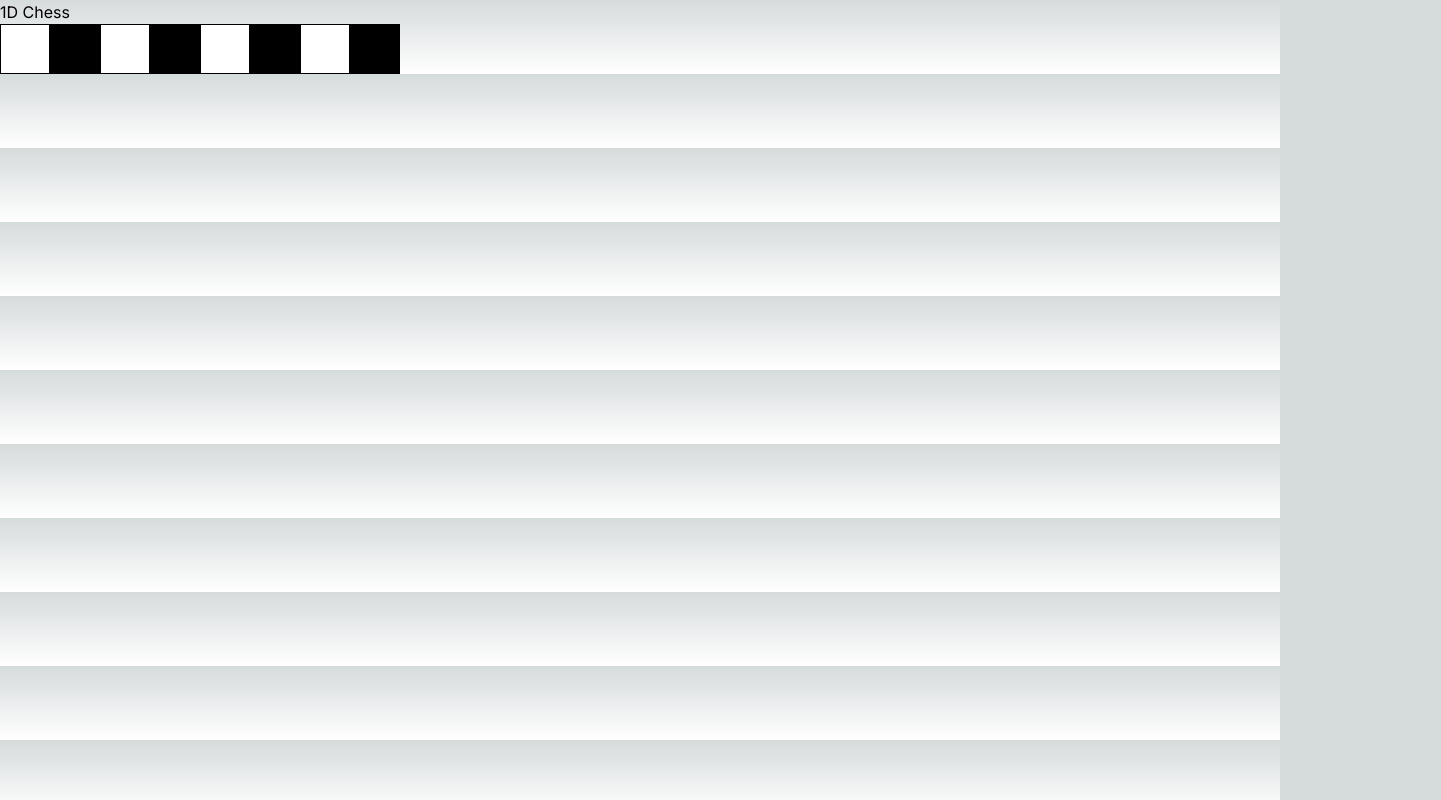
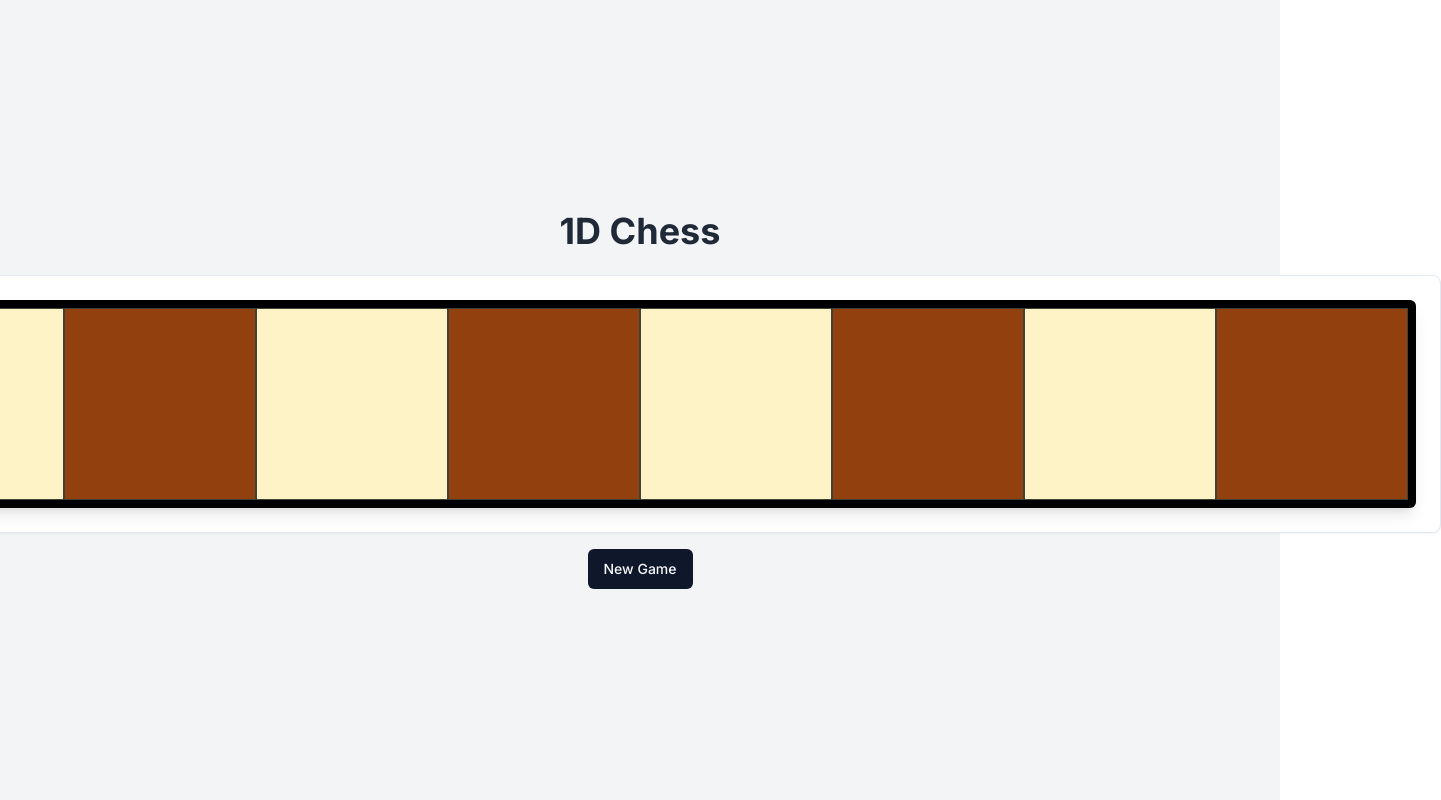
Before and after one commit to AndrxwWxng/1d-chess, a Next.js app: page / in a window 1280 px wide. Shown: the whole page, 1441 px wide, since content can reach past the window. Built offline with nearby package versions, Linux system fonts and the light colour scheme.

Commit message:
Finished the board

```diff
--- a/package.json
+++ b/package.json
@@ -9,9 +9,15 @@
     "lint": "next lint"
   },
   "dependencies": {
+    "@radix-ui/react-slot": "^1.1.0",
+    "class-variance-authority": "^0.7.0",
+    "clsx": "^2.1.1",
+    "lucide-react": "^0.418.0",
     "next": "14.2.5",
     "react": "^18",
     "react-dom": "^18",
+    "tailwind-merge": "^2.4.0",
+    "tailwindcss-animate": "^1.0.7",
     "zustand": "^4.5.4"
   },
   "devDependencies": {
--- a/src/app/globals.css
+++ b/src/app/globals.css
@@ -2,32 +2,68 @@
 @tailwind components;
 @tailwind utilities;
 
-:root {
-  --foreground-rgb: 0, 0, 0;
-  --background-start-rgb: 214, 219, 220;
-  --background-end-rgb: 255, 255, 255;
-}
+@layer base {
+  :root {
+    --background: 0 0% 100%;
+    --foreground: 222.2 84% 4.9%;
+    --card: 0 0% 100%;
+    --card-foreground: 222.2 84% 4.9%;
+    --popover: 0 0% 100%;
+    --popover-foreground: 222.2 84% 4.9%;
+    --primary: 222.2 47.4% 11.2%;
+    --primary-foreground: 210 40% 98%;
+    --secondary: 210 40% 96.1%;
+    --secondary-foreground: 222.2 47.4% 11.2%;
+    --muted: 210 40% 96.1%;
+    --muted-foreground: 215.4 16.3% 46.9%;
+    --accent: 210 40% 96.1%;
+    --accent-foreground: 222.2 47.4% 11.2%;
+    --destructive: 0 84.2% 60.2%;
+    --destructive-foreground: 210 40% 98%;
+    --border: 214.3 31.8% 91.4%;
+    --input: 214.3 31.8% 91.4%;
+    --ring: 222.2 84% 4.9%;
+    --radius: 0.5rem;
+    --chart-1: 12 76% 61%;
+    --chart-2: 173 58% 39%;
+    --chart-3: 197 37% 24%;
+    --chart-4: 43 74% 66%;
+    --chart-5: 27 87% 67%;
+  }
 
-@media (prefers-color-scheme: dark) {
-  :root {
-    --foreground-rgb: 255, 255, 255;
-    --background-start-rgb: 0, 0, 0;
-    --background-end-rgb: 0, 0, 0;
+  .dark {
+    --background: 222.2 84% 4.9%;
+    --foreground: 210 40% 98%;
+    --card: 222.2 84% 4.9%;
+    --card-foreground: 210 40% 98%;
+    --popover: 222.2 84% 4.9%;
+    --popover-foreground: 210 40% 98%;
+    --primary: 210 40% 98%;
+    --primary-foreground: 222.2 47.4% 11.2%;
+    --secondary: 217.2 32.6% 17.5%;
+    --secondary-foreground: 210 40% 98%;
+    --muted: 217.2 32.6% 17.5%;
+    --muted-foreground: 215 20.2% 65.1%;
+    --accent: 217.2 32.6% 17.5%;
+    --accent-foreground: 210 40% 98%;
+    --destructive: 0 62.8% 30.6%;
+    --destructive-foreground: 210 40% 98%;
+    --border: 217.2 32.6% 17.5%;
+    --input: 217.2 32.6% 17.5%;
+    --ring: 212.7 26.8% 83.9%;
+    --chart-1: 220 70% 50%;
+    --chart-2: 160 60% 45%;
+    --chart-3: 30 80% 55%;
+    --chart-4: 280 65% 60%;
+    --chart-5: 340 75% 55%;
   }
 }
 
-body {
-  color: rgb(var(--foreground-rgb));
-  background: linear-gradient(
-      to bottom,
-      transparent,
-      rgb(var(--background-end-rgb))
-    )
-    rgb(var(--background-start-rgb));
-}
-
-@layer utilities {
-  .text-balance {
-    text-wrap: balance;
+@layer base {
+  * {
+    @apply border-border;
+  }
+  body {
+    @apply bg-background text-foreground;
   }
 }
--- a/src/app/page.tsx
+++ b/src/app/page.tsx
@@ -1,11 +1,13 @@
 import React from 'react';
 import Board from '../components/board';
+import { Button } from "@/components/ui/button"
 
 const Home = () => {
   return (
-    <div>
-      <h1>1D Chess</h1>
+    <div className="flex flex-col items-center justify-center min-h-screen bg-gray-100">
+      <h1 className="text-4xl font-bold text-gray-800 mb-6">1D Chess</h1>
       <Board />
+      <Button className="mt-4">New Game</Button>
     </div>
   );
 };
--- a/src/components/board.tsx
+++ b/src/components/board.tsx
@@ -1,5 +1,6 @@
 import React from 'react';
 import Square from './square';
+import { Card, CardContent } from './ui/card';
 // import {GameContext} from '../context.tsx/gameContext';
 
 const Board = () => {
@@ -7,11 +8,15 @@
     const board = Array(BoardSize).fill(null);
     // const { board } = useContext(GameContext);
     return (
-        <div className='board' style={{ display: 'flex'}}>
-            {board.map((_, index) => (
-                <Square key={index} index={index} />
-            ))}
-        </div>
+        <Card className='w-fit'>
+            <CardContent className='p-6'>
+                <div className='flex bg-black p-2 rounded-md shadow-lg'>
+                    {board.map((_, index) => (
+                        <Square key={index} index={index} />
+                    ))}
+                </div>
+            </CardContent>
+        </Card>
     );
 };
 
--- a/src/components/square.tsx
+++ b/src/components/square.tsx
@@ -6,16 +6,10 @@
 //   const { board, handleSquareClick } = useContext(GameContext);
   return (
     <div
-    className="square"
-    style={{
-        width: '50px',
-        height: '50px',
-        display: 'flex',
-        justifyContent: 'center',
-        alignItems: 'center',
-        border: '1px solid black',
-        backgroundColor: index % 2 === 0 ? 'white' : 'black'
-        }}>
+      className={`w-48 h-48 flex items-center justify-center text-4xl border border-stone-700 ${
+        index % 2 === 0 ? 'bg-amber-100' : 'bg-amber-800'
+      }`}
+    >
     </div>
   );
 };
--- /dev/null
+++ b/src/components/ui/button.tsx
@@ -0,0 +1,56 @@
+import * as React from "react"
+import { Slot } from "@radix-ui/react-slot"
+import { cva, type VariantProps } from "class-variance-authority"
+
+import { cn } from "@/lib/utils"
+
+const buttonVariants = cva(
+  "inline-flex items-center justify-center whitespace-nowrap rounded-md text-sm font-medium ring-offset-background transition-colors focus-visible:outline-none focus-visible:ring-2 focus-visible:ring-ring focus-visible:ring-offset-2 disabled:pointer-events-none disabled:opacity-50",
+  {
+    variants: {
+      variant: {
+        default: "bg-primary text-primary-foreground hover:bg-primary/90",
+        destructive:
+          "bg-destructive text-destructive-foreground hover:bg-destructive/90",
+        outline:
+          "border border-input bg-background hover:bg-accent hover:text-accent-foreground",
+        secondary:
+          "bg-secondary text-secondary-foreground hover:bg-secondary/80",
+        ghost: "hover:bg-accent hover:text-accent-foreground",
+        link: "text-primary underline-offset-4 hover:underline",
+      },
+      size: {
+        default: "h-10 px-4 py-2",
+        sm: "h-9 rounded-md px-3",
+        lg: "h-11 rounded-md px-8",
+        icon: "h-10 w-10",
+      },
+    },
+    defaultVariants: {
+      variant: "default",
+      size: "default",
+    },
+  }
+)
+
+export interface ButtonProps
+  extends React.ButtonHTMLAttributes<HTMLButtonElement>,
+    VariantProps<typeof buttonVariants> {
+  asChild?: boolean
+}
+
+const Button = React.forwardRef<HTMLButtonElement, ButtonProps>(
+  ({ className, variant, size, asChild = false, ...props }, ref) => {
+    const Comp = asChild ? Slot : "button"
+    return (
+      <Comp
+        className={cn(buttonVariants({ variant, size, className }))}
+        ref={ref}
+        {...props}
+      />
+    )
+  }
+)
+Button.displayName = "Button"
+
+export { Button, buttonVariants }
--- /dev/null
+++ b/src/components/ui/card.tsx
@@ -0,0 +1,79 @@
+import * as React from "react"
+
+import { cn } from "@/lib/utils"
+
+const Card = React.forwardRef<
+  HTMLDivElement,
+  React.HTMLAttributes<HTMLDivElement>
+>(({ className, ...props }, ref) => (
+  <div
+    ref={ref}
+    className={cn(
+      "rounded-lg border bg-card text-card-foreground shadow-sm",
+      className
+    )}
+    {...props}
+  />
+))
+Card.displayName = "Card"
+
+const CardHeader = React.forwardRef<
+  HTMLDivElement,
+  React.HTMLAttributes<HTMLDivElement>
+>(({ className, ...props }, ref) => (
+  <div
+    ref={ref}
+    className={cn("flex flex-col space-y-1.5 p-6", className)}
+    {...props}
+  />
+))
+CardHeader.displayName = "CardHeader"
+
+const CardTitle = React.forwardRef<
+  HTMLParagraphElement,
+  React.HTMLAttributes<HTMLHeadingElement>
+>(({ className, ...props }, ref) => (
+  <h3
+    ref={ref}
+    className={cn(
+      "text-2xl font-semibold leading-none tracking-tight",
+      className
+    )}
+    {...props}
+  />
+))
+CardTitle.displayName = "CardTitle"
+
+const CardDescription = React.forwardRef<
+  HTMLParagraphElement,
+  React.HTMLAttributes<HTMLParagraphElement>
+>(({ className, ...props }, ref) => (
+  <p
+    ref={ref}
+    className={cn("text-sm text-muted-foreground", className)}
+    {...props}
+  />
+))
+CardDescription.displayName = "CardDescription"
+
+const CardContent = React.forwardRef<
+  HTMLDivElement,
+  React.HTMLAttributes<HTMLDivElement>
+>(({ className, ...props }, ref) => (
+  <div ref={ref} className={cn("p-6 pt-0", className)} {...props} />
+))
+CardContent.displayName = "CardContent"
+
+const CardFooter = React.forwardRef<
+  HTMLDivElement,
+  React.HTMLAttributes<HTMLDivElement>
+>(({ className, ...props }, ref) => (
+  <div
+    ref={ref}
+    className={cn("flex items-center p-6 pt-0", className)}
+    {...props}
+  />
+))
+CardFooter.displayName = "CardFooter"
+
+export { Card, CardHeader, CardFooter, CardTitle, CardDescription, CardContent }
--- /dev/null
+++ b/src/lib/utils.ts
@@ -0,0 +1,6 @@
+import { type ClassValue, clsx } from "clsx"
+import { twMerge } from "tailwind-merge"
+
+export function cn(...inputs: ClassValue[]) {
+  return twMerge(clsx(inputs))
+}
--- a/tailwind.config.ts
+++ b/tailwind.config.ts
@@ -1,20 +1,80 @@
-import type { Config } from "tailwindcss";
+import type { Config } from "tailwindcss"
 
-const config: Config = {
+const config = {
+  darkMode: ["class"],
   content: [
-    "./src/pages/**/*.{js,ts,jsx,tsx,mdx}",
-    "./src/components/**/*.{js,ts,jsx,tsx,mdx}",
-    "./src/app/**/*.{js,ts,jsx,tsx,mdx}",
-  ],
+    './pages/**/*.{ts,tsx}',
+    './components/**/*.{ts,tsx}',
+    './app/**/*.{ts,tsx}',
+    './src/**/*.{ts,tsx}',
+	],
+  prefix: "",
   theme: {
+    container: {
+      center: true,
+      padding: "2rem",
+      screens: {
+        "2xl": "1400px",
+      },
+    },
     extend: {
-      backgroundImage: {
-        "gradient-radial": "radial-gradient(var(--tw-gradient-stops))",
-        "gradient-conic":
-          "conic-gradient(from 180deg at 50% 50%, var(--tw-gradient-stops))",
+      colors: {
+        border: "hsl(var(--border))",
+        input: "hsl(var(--input))",
+        ring: "hsl(var(--ring))",
+        background: "hsl(var(--background))",
+        foreground: "hsl(var(--foreground))",
+        primary: {
+          DEFAULT: "hsl(var(--primary))",
+          foreground: "hsl(var(--primary-foreground))",
+        },
+        secondary: {
+          DEFAULT: "hsl(var(--secondary))",
+          foreground: "hsl(var(--secondary-foreground))",
+        },
+        destructive: {
+          DEFAULT: "hsl(var(--destructive))",
+          foreground: "hsl(var(--destructive-foreground))",
+        },
+        muted: {
+          DEFAULT: "hsl(var(--muted))",
+          foreground: "hsl(var(--muted-foreground))",
+        },
+        accent: {
+          DEFAULT: "hsl(var(--accent))",
+          foreground: "hsl(var(--accent-foreground))",
+        },
+        popover: {
+          DEFAULT: "hsl(var(--popover))",
+          foreground: "hsl(var(--popover-foreground))",
+        },
+        card: {
+          DEFAULT: "hsl(var(--card))",
+          foreground: "hsl(var(--card-foreground))",
+        },
+      },
+      borderRadius: {
+        lg: "var(--radius)",
+        md: "calc(var(--radius) - 2px)",
+        sm: "calc(var(--radius) - 4px)",
+      },
+      keyframes: {
+        "accordion-down": {
+          from: { height: "0" },
+          to: { height: "var(--radix-accordion-content-height)" },
+        },
+        "accordion-up": {
+          from: { height: "var(--radix-accordion-content-height)" },
+          to: { height: "0" },
+        },
+      },
+      animation: {
+        "accordion-down": "accordion-down 0.2s ease-out",
+        "accordion-up": "accordion-up 0.2s ease-out",
       },
     },
   },
-  plugins: [],
-};
-export default config;
+  plugins: [require("tailwindcss-animate")],
+} satisfies Config
+
+export default config
```
Also changed, not shown: components.json (added), 1 other file (tests, documents, lock files or other folders).
